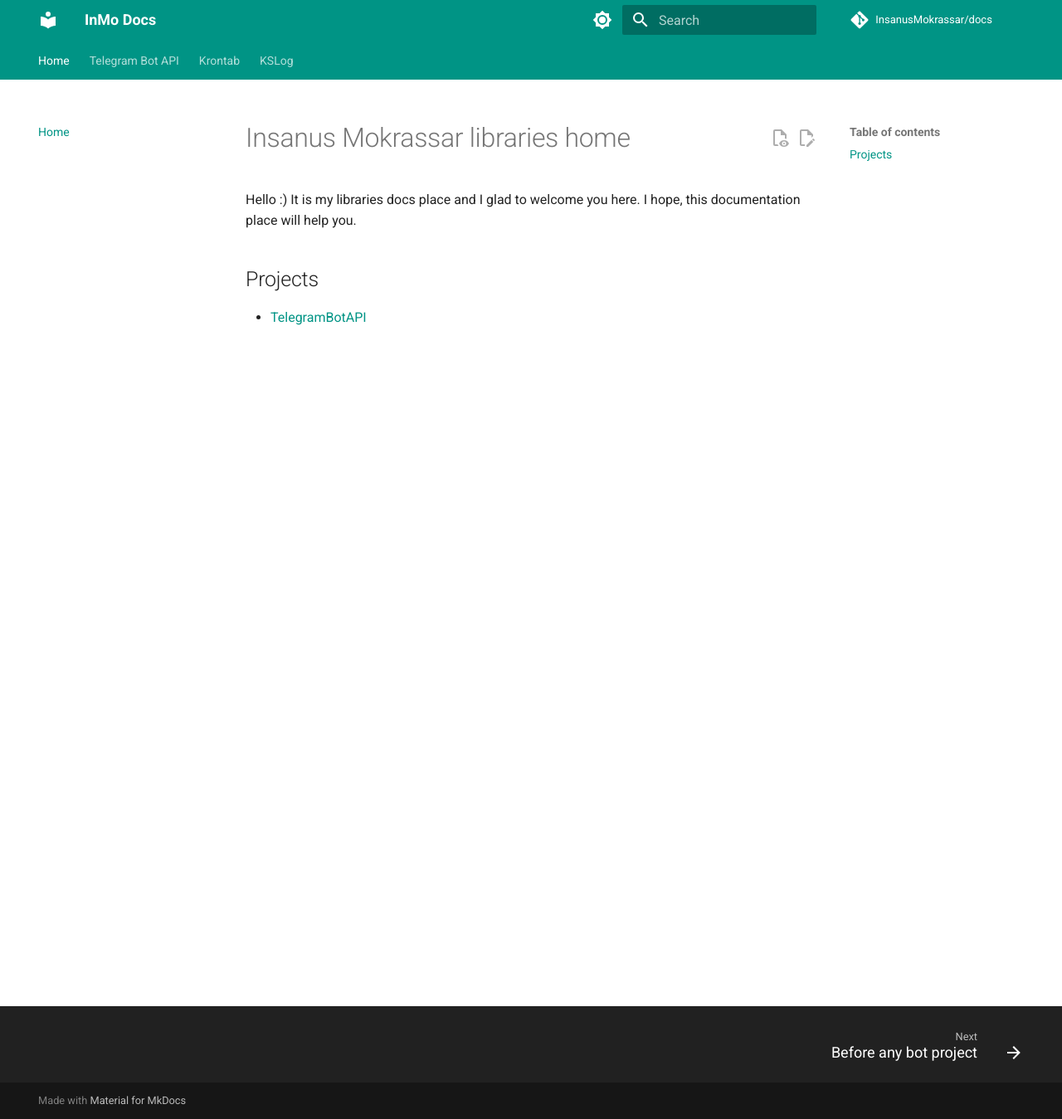
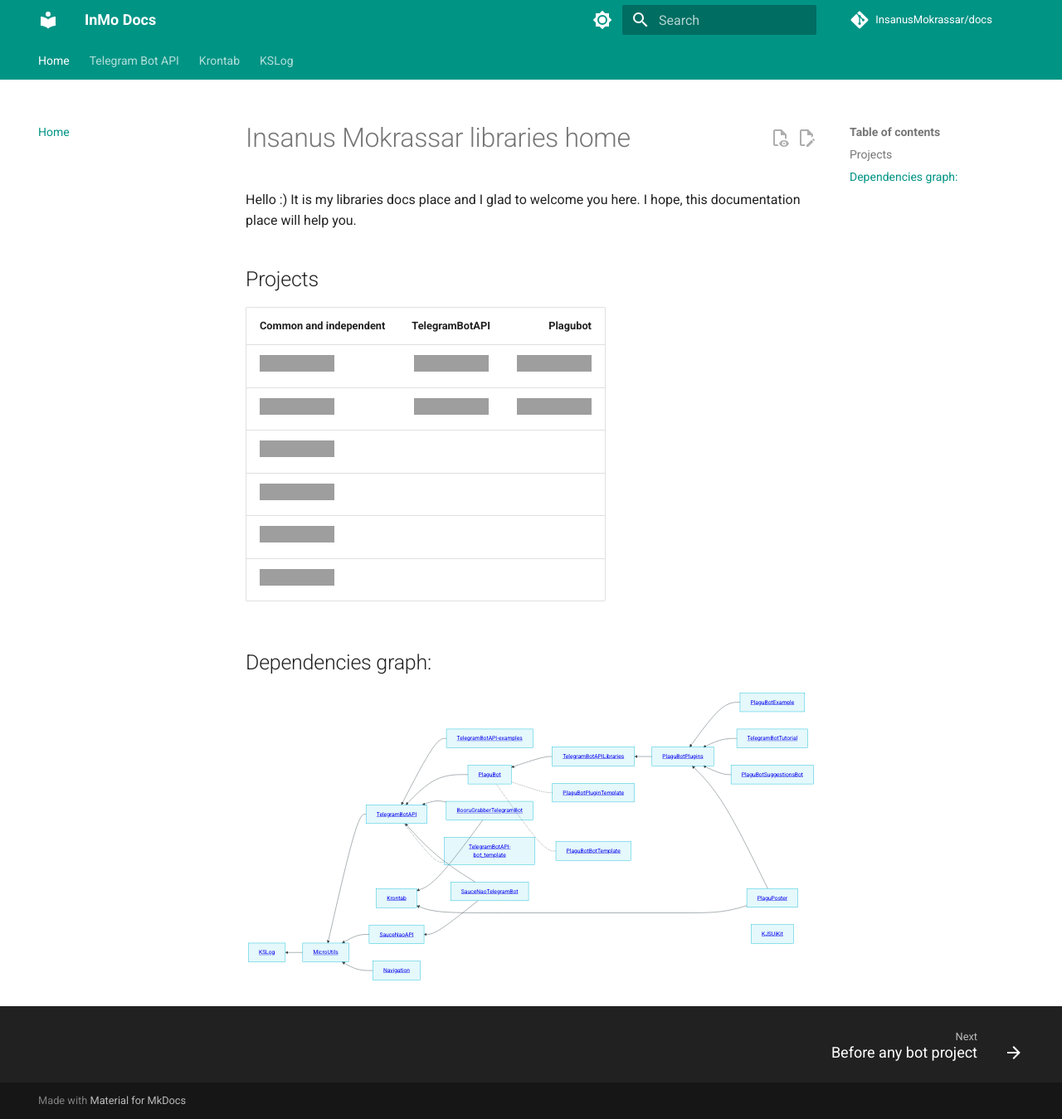
Before and after one commit to InsanusMokrassar/docs, an MkDocs documentation site: the page built from docs/index.md, in a window 1280 px wide and 1349 px high. Shown: the whole window at 83% size. Built offline with MkDocs 1.6.1 and Material for MkDocs 9.7.7, drawn with Linux system fonts in a browser that asks for light colours; comment, search, counter and statistics services are not loaded; some of the changed lines change nothing that is shown; grey boxes are pictures that could not be loaded.

Commit message:
add dependencies graph

````diff
--- a/docs/index.md
+++ b/docs/index.md
@@ -4,4 +4,60 @@ Hello :) It is my libraries docs place and I glad to welcome you here. I hope, t
 
 ## Projects
 
-* [TelegramBotAPI](https://github.com/InsanusMokrassar/ktgbotapi)
+| Common and independent | TelegramBotAPI | Plagubot |
+| :--- | :---: | ---: |
+| [![Maven Central](https://img.shields.io/maven-central/v/dev.inmo/micro_utils.common?label=microutils&style=flat-square)](https://github.com/InsanusMokrassar/MicroUtils) | [![Maven Central](https://img.shields.io/maven-central/v/dev.inmo/tgbotapi?label=tgbotapi&style=flat-square)](https://github.com/InsanusMokrassar/TelegramBotAPI) | [![Maven Central](https://img.shields.io/maven-central/v/dev.inmo/plagubot.plugin?label=plagubot&style=flat-square)](https://github.com/InsanusMokrassar/PlaguBot) |
+| [![Maven Central](https://img.shields.io/maven-central/v/dev.inmo/kslog?label=kslog&style=flat-square)](https://github.com/InsanusMokrassar/KSLog) | [![Maven Central](https://img.shields.io/maven-central/v/dev.inmo/tgbotapi.libraries.cache.admins.common?label=tgbotapi.libraries&style=flat-square)](https://github.com/InsanusMokrassar/TelegramBotAPILibraries) | [![Maven Central](https://img.shields.io/maven-central/v/dev.inmo/plagubot.plugins.commands?label=plagubot.plugins&style=flat-square)](https://github.com/InsanusMokrassar/PlaguBotPlugins) |
+| [![Maven Central](https://img.shields.io/maven-central/v/dev.inmo/krontab?label=krontab&style=flat-square)](https://github.com/InsanusMokrassar/Krontab) | | |
+| [![Maven Central](https://img.shields.io/maven-central/v/dev.inmo/kjsuikit?label=kjsuikit&style=flat-square)](https://github.com/InsanusMokrassar/JSUIKitKBindings) | | |
+| [![Maven Central](https://img.shields.io/maven-central/v/dev.inmo/saucenaoapi?label=saucenaoapi&style=flat-square)](https://github.com/InsanusMokrassar/SauceNaoAPI) | | |
+| [![Maven Central](https://img.shields.io/maven-central/v/dev.inmo/navigation.core?label=navigation&style=flat-square)](https://github.com/InsanusMokrassar/navigation) | | |
+
+## Dependencies graph:
+
+```mermaid
+flowchart RL
+    KSLog[<a href='https://github.com/InsanusMokrassar/kslog'>KSLog</a>]
+    MicroUtils[<a href='https://github.com/InsanusMokrassar/MicroUtils'>MicroUtils</a>]
+    TelegramBotAPI[<a href='https://github.com/InsanusMokrassar/ktgbotapi'>TelegramBotAPI</a>]
+    TelegramBotAPI-examples[<a href='https://github.com/InsanusMokrassar/TelegramBotAPI-examples'>TelegramBotAPI-examples </a>]
+    PlaguBot[<a href='https://github.com/InsanusMokrassar/PlaguBot'>PlaguBot</a>]
+    TelegramBotAPILibraries[<a href='https://github.com/InsanusMokrassar/TelegramBotAPILibraries'>TelegramBotAPILibraries</a>]
+    PlaguBotPlugins[<a href='https://github.com/InsanusMokrassar/PlaguBotPlugins'>PlaguBotPlugins</a>]
+    PlaguBotExample[<a href='https://github.com/InsanusMokrassar/PlaguBotExample'>PlaguBotExample</a>]
+    BooruGrabberTelegramBot[<a href='https://github.com/InsanusMokrassar/BooruGrabberTelegramBot'>BooruGrabberTelegramBot</a>]
+    SauceNaoTelegramBot[<a href='https://github.com/InsanusMokrassar/SauceNaoTelegramBot'>SauceNaoTelegramBot</a>]
+    PlaguPoster[<a href='https://github.com/InsanusMokrassar/PlaguPoster'>PlaguPoster</a>]
+    PlaguBotSuggestionsBot[<a href='https://github.com/InsanusMokrassar/PlaguBotSuggestionsBot'>PlaguBotSuggestionsBot</a>]
+    TelegramBotTutorial[<a href='https://github.com/InsanusMokrassar/TelegramBotTutorial'>TelegramBotTutorial</a>]
+    Krontab[<a href='https://github.com/InsanusMokrassar/krontab'>Krontab</a>]
+    KJSUiKit[<a href='https://github.com/InsanusMokrassar/JSUiKitKBindings'>KJSUiKit</a>]
+    SauceNaoAPI[<a href='https://github.com/InsanusMokrassar/SauceNaoAPI'>SauceNaoAPI</a>]
+    Navigation[<a href='https://github.com/InsanusMokrassar/navigation'>Navigation</a>]
+
+    TelegramBotAPI-bot_template[<a href='https://github.com/InsanusMokrassar/TelegramBotAPI-bot_template'>TelegramBotAPI-bot_template</a>]
+    PlaguBotPluginTemplate[<a href='https://github.com/InsanusMokrassar/PlaguBotPluginTemplate'>PlaguBotPluginTemplate</a>]
+    PlaguBotBotTemplate[<a href='https://github.com/InsanusMokrassar/PlaguBotBotTemplate'>PlaguBotBotTemplate</a>]
+
+    MicroUtils --> KSLog
+    TelegramBotAPI --> MicroUtils
+    TelegramBotAPI-examples --> TelegramBotAPI
+    PlaguBot --> TelegramBotAPI
+    TelegramBotAPILibraries --> PlaguBot
+    PlaguBotPlugins --> TelegramBotAPILibraries
+    PlaguBotExample --> PlaguBotPlugins
+    BooruGrabberTelegramBot --> TelegramBotAPI
+    BooruGrabberTelegramBot --> Krontab
+    SauceNaoTelegramBot --> TelegramBotAPI
+    SauceNaoTelegramBot --> SauceNaoAPI
+    TelegramBotTutorial --> PlaguBotPlugins
+    PlaguBotSuggestionsBot --> PlaguBotPlugins
+    PlaguPoster --> PlaguBotPlugins
+    PlaguPoster --> Krontab
+    SauceNaoAPI --> MicroUtils
+    Navigation --> MicroUtils
+
+    TelegramBotAPI-bot_template -.- TelegramBotAPI
+    PlaguBotPluginTemplate -.- PlaguBot
+    PlaguBotBotTemplate -.- PlaguBot
+```
--- a/mkdocs.yml
+++ b/mkdocs.yml
@@ -96,7 +96,11 @@ markdown_extensions:
         pygments_lang_class: true
     - pymdownx.inlinehilite
     - pymdownx.snippets
-    - pymdownx.superfences
+    - pymdownx.superfences:
+        custom_fences:
+          - name: mermaid
+            class: mermaid
+            format: !!python/name:pymdownx.superfences.fence_code_format
 
 plugins:
     - search
@@ -104,7 +108,10 @@ plugins:
     - include_dir_to_nav
 
 # Customization
-#extra:
+extra:
+    analytics:
+        provider: google
+        property: G-6VXMCYZWH7
 #    annotate:
 #        json: [.s2]
 #    analytics:
````
